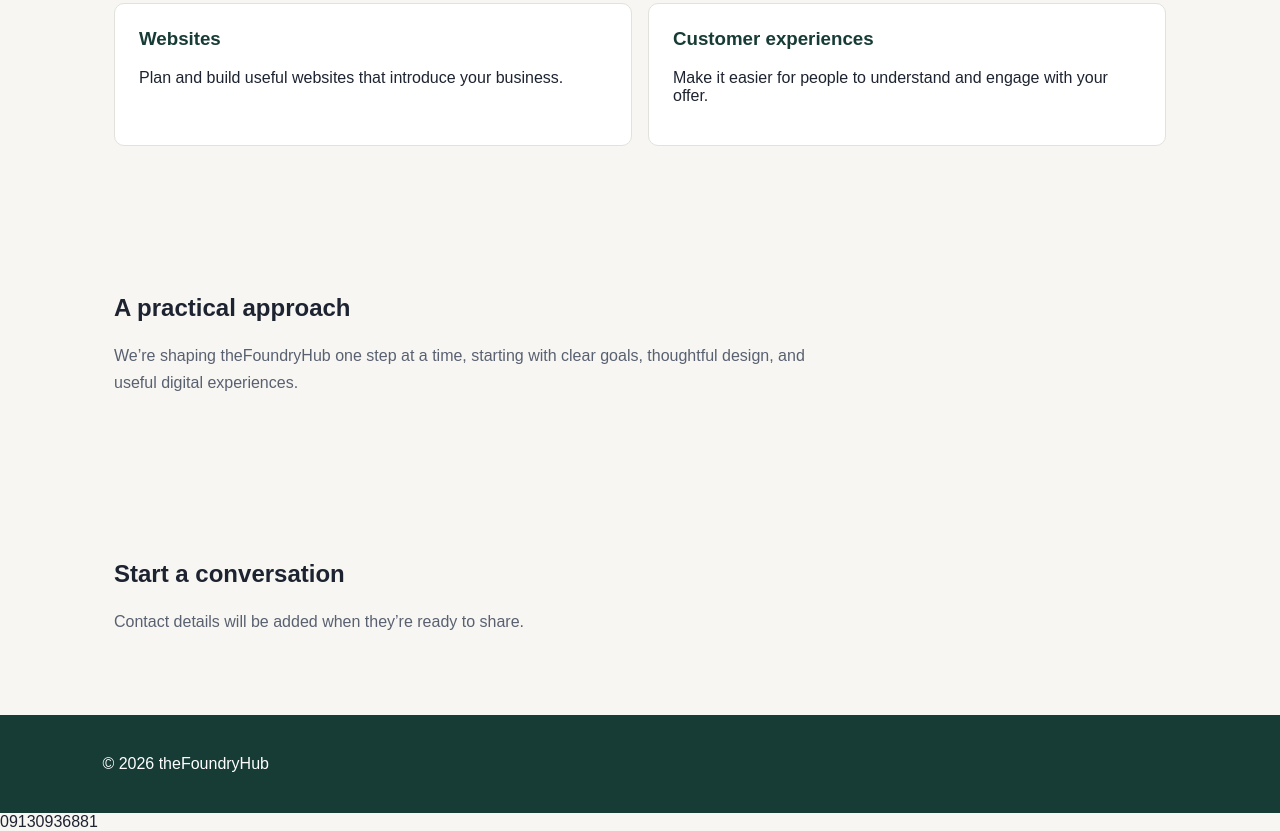
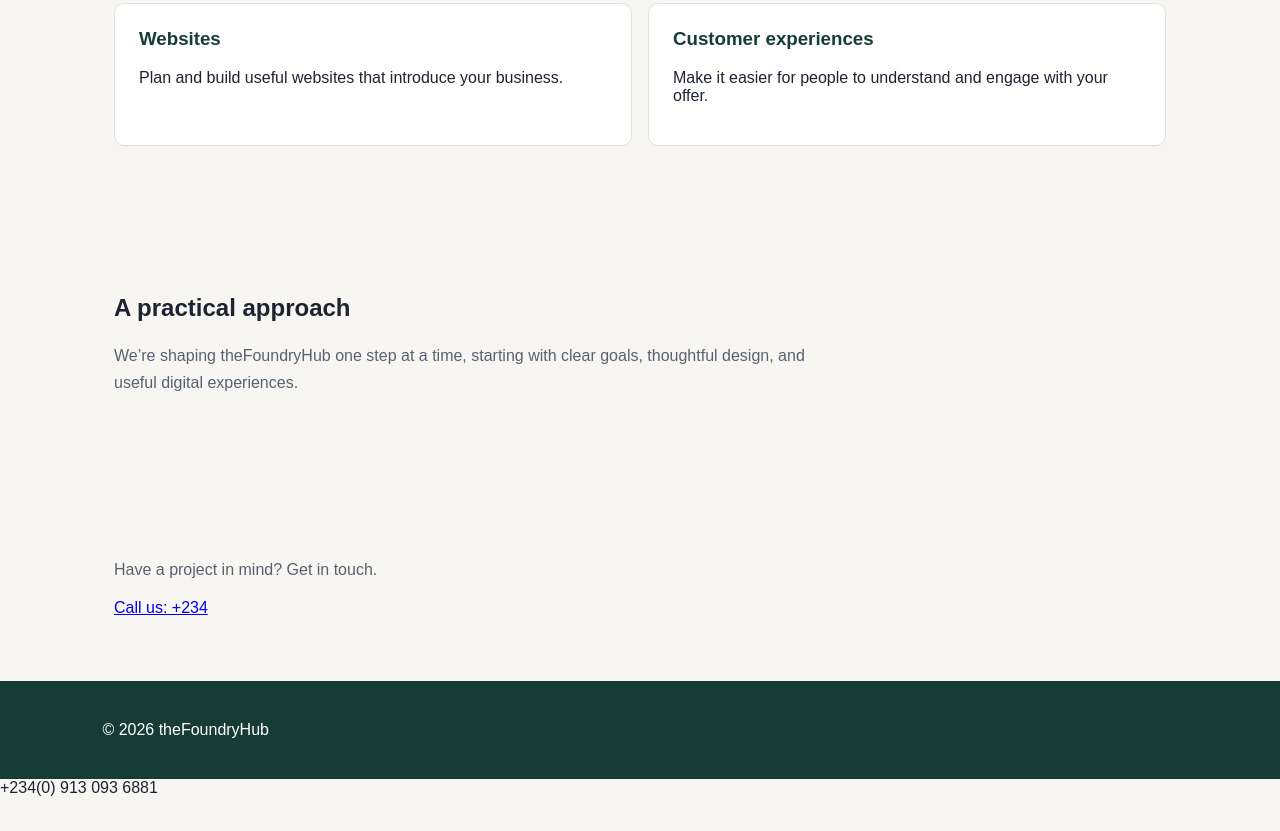
Before and after one commit to nyongsylvester/theFoundryHub-service-site-demo, a plain HTML site: page index.html in a window 1280 px wide. Shown: the part 970-1801 px from the top of the page. After the commit the page ends 1767 px from the top, so only its background shows below. Drawn offline with Linux system fonts and the light colour scheme.

Commit message:
Update index.html

```diff
--- a/index.html
+++ b/index.html
@@ -65,13 +65,13 @@
       </section>
 
       <section id="contact">
-        <h2>Start a conversation</h2>
-        <p>Contact details will be added when they’re ready to share.</p>
+        <p>Have a project in mind? Get in touch.</p>
+<a class="contact-phone" href="tel:+234YOURNUMBER">Call us: +234</a>
       </section>
     </main>
 
     <footer>
       <p>&copy; 2026 theFoundryHub</p>
     </footer>
-  </body>09130936881
+  </body>+234(0) 913 093 6881
 </html>
```
